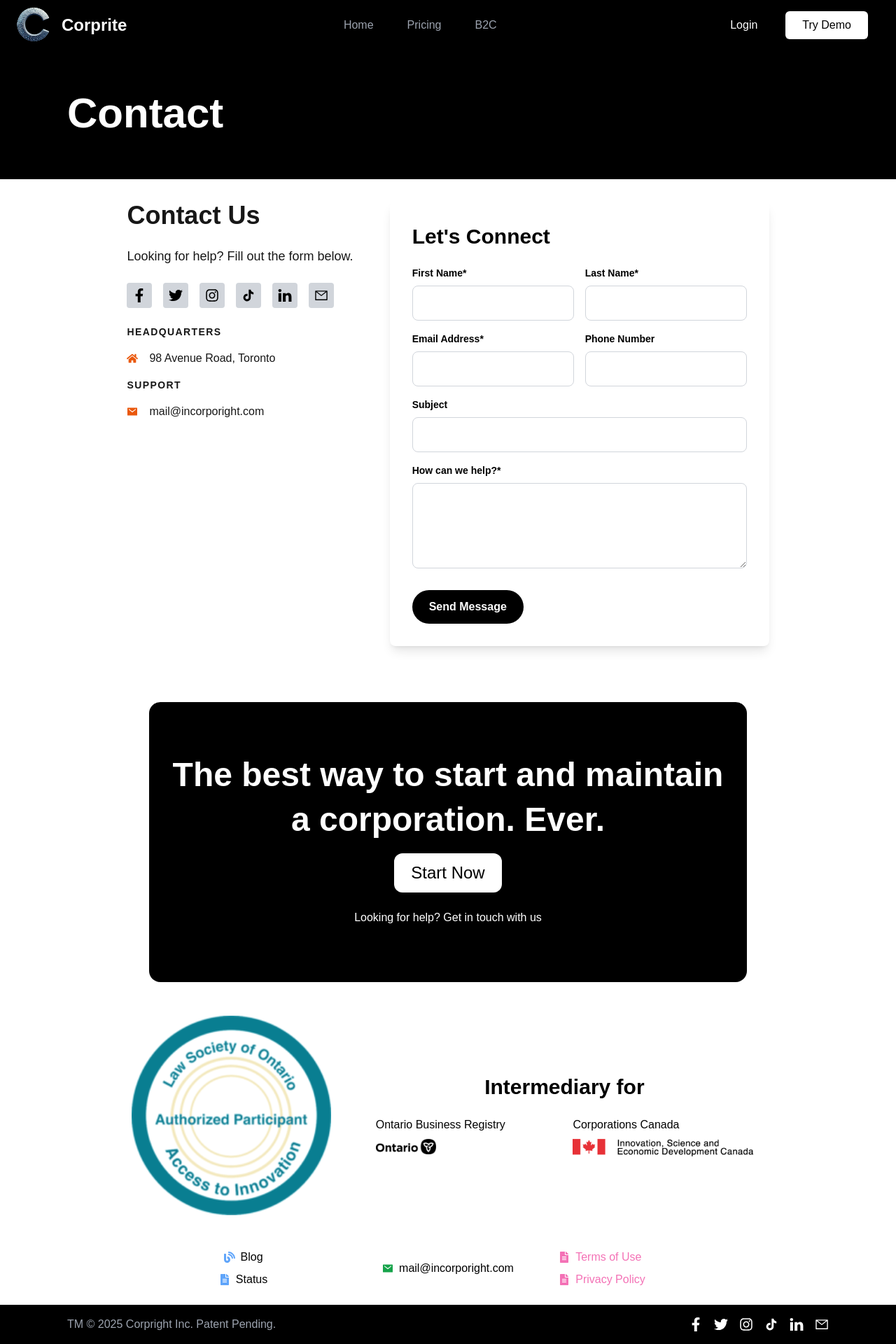
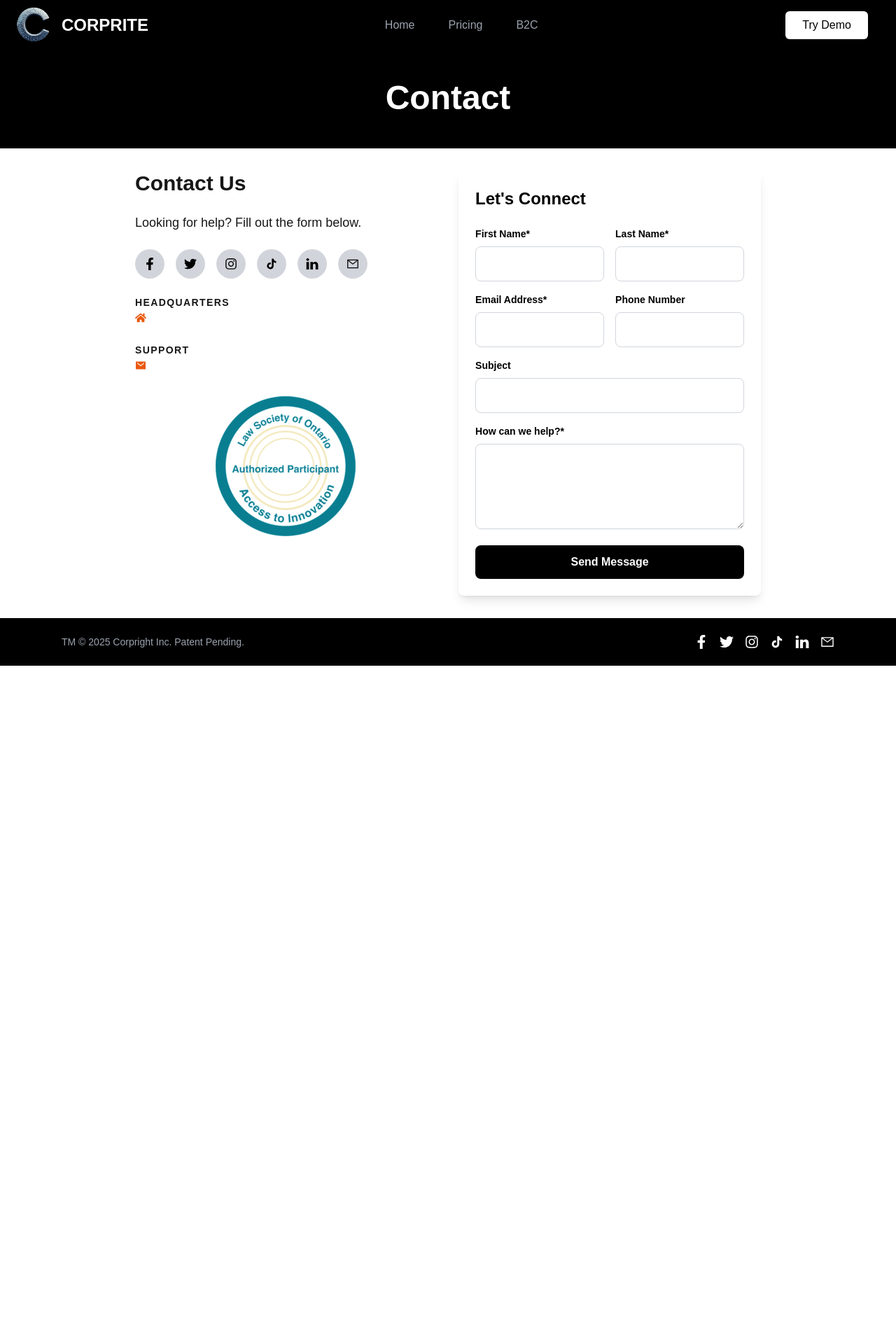
Before and after one commit to ssparmar8/next-js-ui-, a Next.js app: page /contact in a window 1280 px wide. Shown: the part 12-1932 px from the top of the page at 70% size. After the commit the page ends 963 px from the top, so only its background shows below. Built offline with nearby package versions, Linux system fonts and the light colour scheme.

Commit message:
All update

```diff
--- a/app/components/Navbar.jsx
+++ b/app/components/Navbar.jsx
@@ -21,7 +21,7 @@ const Navbar = () => {
             width={64}
           />
         </Link>
-        <p className="text-2xl font-bold text-white ml-2">Corprite</p>
+        <p className="text-2xl font-bold text-white ml-2">CORPRITE</p>
       </div>
 
       <ul className="hidden md:flex gap-6 lg:gap-12 text-gray-400">
@@ -93,9 +93,9 @@ const Navbar = () => {
           passHref
           target="_blank"
         >
-          <button className="bg-black hover:bg-gray-800 text-white py-2 px-6 rounded-md transition duration-300">
+          {/* <button className="bg-black hover:bg-gray-800 text-white py-2 px-6 rounded-md transition duration-300">
             Login
-          </button>
+          </button> */}
         </Link>
         <Link href="/contact" passHref>
           <button className="bg-white hover:bg-gray-100 text-black py-2 px-6 rounded-md transition duration-300">
--- a/app/components/SliderTest.jsx
+++ b/app/components/SliderTest.jsx
@@ -5,7 +5,7 @@ import Image from 'next/image';
 const SliderTest = () => {
   const slides = [
     {
-      image: '/images/image55552555.png',
+      image: '/images/Desktop111.jpg',
       title: 'Dashboard',
       content: ' Effortlessly manage your entities with a centralized dashboard that brings together critical company data. View and download general information, shareholder details, share classes,directors, officers, and cap tables—all with just a click.'
     },
--- a/app/contact/page.tsx
+++ b/app/contact/page.tsx
@@ -1,29 +1,17 @@
 'use client';
 import React, { useState } from "react";
-import { FaHome, FaFacebookF, FaInstagram, FaTwitter, FaFileAlt, FaBlog } from "react-icons/fa";
+import { FaHome, FaFacebookF, FaInstagram, FaTwitter, FaFileAlt } from "react-icons/fa";
 import { IoMailSharp } from "react-icons/io5";
 import { TfiLinkedin } from "react-icons/tfi";
 import { AiOutlineMail } from "react-icons/ai";
 import { BiLogoTiktok } from "react-icons/bi";
-import ReCAPTCHA from "react-google-recaptcha";
 import Image from 'next/image';
-import CompanyLogo from '../../public/images/logoAct.png';
-import Ontario from '../../public/images/ontario.png';
-import Innovation from '../../public/images/innovation.png';
 import Link from 'next/link';
 import Navbar from "../components/Navbar";
-
+import CompanyLogo from '../../public/images/logoAct.png';
 
 const Contact = () => {
-
-  // const Sitekey = process.env.NEXT_PUBLIC_RECAPTCHA_SITE_KEY || "";
-
   const [captchaValid, setCaptchaValid] = useState(false);
-
-
-  const handleCaptchaChange = (value: string | null) => {
-    setCaptchaValid(!!value);
-  };
 
   const handleSubmit = (e: React.FormEvent) => {
     e.preventDefault();
@@ -38,105 +26,107 @@ const Contact = () => {
     <div className="flex flex-col min-h-screen">
       <Navbar />
 
-      <div className="w-full bg-black py-12 sm:py-16 mt-16 md:mt-20">
-        <div className="max-w-6xl mx-auto px-4 sm:px-6 md:px-8">
-          <h1 className="text-white text-3xl sm:text-4xl md:text-6xl font-bold text-center md:text-left">
+      <header className="bg-black py-12 mt-16 md:mt-20">
+        <div className="max-w-6xl mx-auto px-6">
+          <h1 className="text-white text-3xl sm:text-5xl font-bold text-center">
             Contact
           </h1>
         </div>
-      </div>
+      </header>
 
-      <div className="flex flex-col md:flex-row gap-8 md:gap-12 py-8 px-4 sm:px-6 md:px-8 max-w-6xl mx-auto">
-        <div className="w-full md:w-1/2">
-          <h2 className="text-2xl sm:text-3xl md:text-4xl font-semibold mb-4 sm:mb-6">
-            Contact Us
-          </h2>
-          <p className="text-base sm:text-lg mb-4 sm:mb-6">
-            Looking for help? Fill out the form below.
-          </p>
+      <main className="flex flex-col md:flex-row gap-8 py-8 px-6 max-w-6xl mx-auto">
 
-          <div className="flex flex-wrap gap-3 sm:gap-4 mb-6">
-            {[
-              { Icon: FaFacebookF, link: "https://facebook.com" },
-              { Icon: FaTwitter, link: "https://twitter.com" },
-              { Icon: FaInstagram, link: "https://instagram.com" },
-              { Icon: BiLogoTiktok, link: "https://tiktok.com" },
-              { Icon: TfiLinkedin, link: "https://linkedin.com" },
-              { Icon: AiOutlineMail, link: "mailto:mail@incorporight.com" }
-            ].map(({ Icon, link }, idx) => (
-              <div key={idx} className="bg-gray-300 p-2 sm:p-2 rounded">
-                <a href={link} target="_blank" rel="noopener noreferrer">
-                  <Icon className="text-black text-lg sm:text-xl" />
-                </a>
-              </div>
+        <section className="w-full md:w-1/2">
+          <h2 className="text-2xl sm:text-3xl font-semibold mb-6">Contact Us</h2>
+          <p className="text-lg mb-6">Looking for help? Fill out the form below.</p>
+
+          <div className="flex flex-wrap gap-4 mb-6">
+            {[{
+              Icon: FaFacebookF, link: "https://facebook.com"
+            }, {
+              Icon: FaTwitter, link: "https://twitter.com"
+            }, {
+              Icon: FaInstagram, link: "https://instagram.com"
+            }, {
+              Icon: BiLogoTiktok, link: "https://tiktok.com"
+            }, {
+              Icon: TfiLinkedin, link: "https://linkedin.com"
+            }, {
+              Icon: AiOutlineMail, link: "mailto:mail@incorporight.com"
+            }].map(({ Icon, link }, idx) => (
+              <a href={link} key={idx} target="_blank" rel="noopener noreferrer" className="bg-gray-300 p-3 rounded-full">
+                <Icon className="text-black text-lg" />
+              </a>
             ))}
           </div>
 
-          <h3 className="text-xs sm:text-sm font-semibold tracking-widest mb-2 sm:mb-4">
-            HEADQUARTERS
-          </h3>
-          <p className="flex items-center gap-3 sm:gap-4 mb-3 sm:mb-4">
-            <FaHome className="text-orange-600" /> 98 Avenue Road, Toronto
-          </p>
+          <div className="mb-6">
+            <h3 className="text-sm font-semibold tracking-widest">HEADQUARTERS</h3>
+            <p className="flex items-center gap-3 text-white">
+              <FaHome className="text-orange-600" /> 98 Avenue Road, Toronto
+            </p>
+          </div>
 
-          <h3 className="text-xs sm:text-sm font-semibold tracking-widest mb-2 sm:mb-4">
-            SUPPORT
-          </h3>
-          <p className="flex items-center gap-3 sm:gap-4">
-            <IoMailSharp className="text-orange-600" /> mail@incorporight.com
-          </p>
-        </div>
+          <div>
+            <h3 className="text-sm font-semibold tracking-widest">SUPPORT</h3>
+            <p className="flex items-center gap-3 text-white">
+              <IoMailSharp className="text-orange-600" /> mail@incorporight.com
+            </p>
+          </div>
 
-        <div className="w-full md:w-1/2 bg-white text-black rounded-lg shadow-lg p-4 sm:p-6 md:p-8 lg:w-4/5">
-          <h2 className="text-xl sm:text-2xl md:text-3xl font-semibold mb-4 sm:mb-6">
-            Let&apos;s Connect
-          </h2>
+          <div className="mt-8 flex justify-center">
+            <Image src={CompanyLogo} alt="Company Logo" width={200} height={150} />
+          </div>
+        </section>
+
+        <section className="w-full md:w-1/2 bg-white text-black rounded-lg shadow-lg p-6">
+          <h2 className="text-xl sm:text-2xl font-semibold mb-6">Let's Connect</h2>
           <form onSubmit={handleSubmit}>
-            <div className="flex flex-col md:flex-row gap-4 mb-4">
-              <div className="w-full">
+            <div className="grid grid-cols-1 md:grid-cols-2 gap-4 mb-4">
+              <div>
                 <label htmlFor="firstName" className="block text-sm font-semibold mb-2">
                   First Name*
                 </label>
                 <input
                   id="firstName"
                   type="text"
-                  className="w-full p-2 sm:p-3 border border-gray-300 rounded-lg"
+                  className="w-full p-3 border border-gray-300 rounded-lg"
                   required
                 />
               </div>
-              <div className="w-full">
+              <div>
                 <label htmlFor="lastName" className="block text-sm font-semibold mb-2">
                   Last Name*
                 </label>
                 <input
                   id="lastName"
                   type="text"
-                  className="w-full p-2 sm:p-3 border border-gray-300 rounded-lg"
+                  className="w-full p-3 border border-gray-300 rounded-lg"
                   required
                 />
               </div>
             </div>
 
-            <div className="flex flex-col md:flex-row gap-4 mb-4">
-              <div className="w-full">
+            <div className="grid grid-cols-1 md:grid-cols-2 gap-4 mb-4">
+              <div>
                 <label htmlFor="email" className="block text-sm font-semibold mb-2">
                   Email Address*
                 </label>
                 <input
                   id="email"
                   type="email"
-                  className="w-full p-2 sm:p-3 border border-gray-300 rounded-lg"
+                  className="w-full p-3 border border-gray-300 rounded-lg"
                   required
                 />
               </div>
-              <div className="w-full">
+              <div>
                 <label htmlFor="phone" className="block text-sm font-semibold mb-2">
                   Phone Number
                 </label>
                 <input
                   id="phone"
                   type="tel"
-                  className="w-full p-2 sm:p-3 border border-gray-300 rounded-lg"
+                  className="w-full p-3 border border-gray-300 rounded-lg"
                 />
               </div>
             </div>
@@ -148,7 +138,7 @@ const Contact = () => {
               <input
                 id="subject"
                 type="text"
-                className="w-full p-2 sm:p-3 border border-gray-300 rounded-lg"
+                className="w-full p-3 border border-gray-300 rounded-lg"
               />
             </div>
 
@@ -159,149 +149,36 @@ const Contact = () => {
               <textarea
                 id="help"
                 rows={4}
-                className="w-full p-2 sm:p-3 border border-gray-300 rounded-lg"
+                className="w-full p-3 border border-gray-300 rounded-lg"
                 required
               ></textarea>
             </div>
 
-            <div className="mb-6">
-              {/* <ReCAPTCHA
-              sitekey={Sitekey}
-                onChange={handleCaptchaChange}
-              /> */}
-            </div>
-
             <button
               type="submit"
-              className="w-full sm:w-auto bg-black text-white py-2 px-4 sm:py-3 sm:px-6 rounded-full font-semibold"
+              className="w-full bg-black text-white py-3 rounded-lg font-semibold hover:bg-gray-800 transition"
             >
               Send Message
             </button>
           </form>
-        </div>
-      </div>
+        </section>
 
-      <div className="w-full bg-white h-auto min-h-screen flex flex-col justify-start items-center pt-12">
-        <div className="w-11/12 lg:w-2/3 bg-black h-auto md:h-[50vh] rounded-2xl flex flex-col justify-center items-center text-center py-8 px-4">
-          <p className="text-3xl md:text-4xl lg:text-5xl font-bold text-white mb-4">
-            The best way to start and maintain
+      </main>
+
+      <footer className="bg-black py-6">
+        <div className="max-w-6xl mx-auto px-6 flex flex-col sm:flex-row items-center justify-between">
+          <p className="text-gray-400 text-sm text-center sm:text-left mb-4 sm:mb-0">
+            TM © 2025 Corpright Inc. Patent Pending.
           </p>
-          <p className="text-3xl md:text-4xl lg:text-5xl font-bold text-white mb-6">
-            a corporation. Ever.
-          </p>
-          <Link href="/contact">
-            <button className="text-lg md:text-2xl bg-white text-black px-4 md:px-6 py-2 md:py-3 rounded-xl mb-6">
-              Start Now
-            </button>
-          </Link>
-          <p className="text-white text-sm md:text-base">
-            Looking for help? Get in touch with us
-          </p>
-        </div>
-
-        <div className="flex flex-col md:flex-row justify-center items-center gap-6 md:gap-12 py-12 px-6 max-w-6xl mx-auto">
-          <div className="w-full md:w-1/3 flex justify-center mb-6 md:mb-0">
-            <Image
-              src={CompanyLogo}
-              alt="Startups"
-              className="w-3/4 md:w-full max-w-md h-auto"
-            />
-          </div>
-
-          <div className="w-full text-black  md:w-2/3 flex flex-col p-4">
-            <p className="text-center md:text-center text-xl md:text-3xl font-semibold mb-6 text-black">
-              Intermediary for
-            </p>
-            <div className="flex flex-col md:flex-row gap-6">
-              <div className="w-full md:w-1/2 text-center md:text-left">
-                <p className="pb-2">Ontario Business Registry</p>
-                <Image
-                  src={Ontario}
-                  alt="Ontario Business Registry"
-                  className="w-1/3 mx-auto md:mx-0"
-                />
-              </div>
-              <div className="w-full md:w-1/2 text-center md:text-left">
-                <p className="pb-2">Corporations Canada</p>
-                <Image
-                  src={Innovation}
-                  alt="Corporations Canada"
-                  className="w-full mx-auto md:mx-0"
-                />
-              </div>
-            </div>
+          <div className="flex gap-4">
+            {[FaFacebookF, FaTwitter, FaInstagram, BiLogoTiktok, TfiLinkedin, AiOutlineMail].map((Icon, idx) => (
+              <a href="#" key={idx} className="text-white text-xl hover:text-gray-400 transition">
+                <Icon />
+              </a>
+            ))}
           </div>
         </div>
-
-        <div className="w-11/12 text-black lg:w-2/3 flex flex-col text-center md:text-left">
-          <div className="grid grid-cols-1 sm:grid-cols-3 gap-6 mb-6">
-            <div className="flex flex-col gap-2">
-              <p className="flex justify-center md:justify-center items-center gap-2">
-                <FaBlog className="text-blue-400" />
-                Blog
-              </p>
-              <p className="flex justify-center md:justify-center items-center gap-2">
-                <FaFileAlt className="text-blue-400" />
-                Status
-              </p>
-            </div>
-
-            <div className="flex flex-col items-center justify-center gap-2">
-              <p className="flex justify-center items-center gap-2">
-                <IoMailSharp className="text-green-600" />
-                mail@incorporight.com
-              </p>
-            </div>
-
-            <div className="flex flex-col gap-2">
-              <p className="flex justify-center md:justify-start items-center gap-2">
-                <FaFileAlt className="text-pink-400" />
-                <a href="https://incorporight.com/terms-of-service/"  target='_blank' className="text-pink-400 hover:text-pink-600">Terms of Use</a>
-              </p>
-              <p className="flex justify-center md:justify-start items-center gap-2">
-                <FaFileAlt className="text-pink-400" />
-                <a href="https://incorporight.com/privacy-policy/"  target='_blank' className="text-pink-400 hover:text-pink-600">Privacy Policy</a>
-              </p>
-            </div>
-          </div>
-        </div>
-
-        <div className="w-full h-auto bg-black px-4 lg:px-24 py-4">
-          <nav className="flex flex-col sm:flex-row items-center justify-between text-center sm:text-left">
-            <ul className="flex flex-col sm:flex-row gap-4 sm:gap-8 text-gray-400 text-sm sm:text-base mb-0">
-              <li>
-                <Link
-                  href="/about"
-                  className="hover:text-white"
-                >
-                  TM © 2025 Corpright Inc. Patent Pending.
-                </Link>
-              </li>
-            </ul>
-            <div className="flex gap-4">
-              <a href="https://facebook.com" target="_blank" rel="noopener noreferrer">
-                <FaFacebookF className="text-white text-xl" />
-              </a>
-              <a href="https://twitter.com" target="_blank" rel="noopener noreferrer">
-                <FaTwitter className="text-white text-xl" />
-              </a>
-              <a href="https://instagram.com" target="_blank" rel="noopener noreferrer">
-                <FaInstagram className="text-white text-xl" />
-              </a>
-              <a href="https://tiktok.com" target="_blank" rel="noopener noreferrer">
-                <BiLogoTiktok className="text-white text-xl" />
-              </a>
-              <a href="https://linkedin.com" target="_blank" rel="noopener noreferrer">
-                <TfiLinkedin className="text-white text-xl" />
-              </a>
-              <a href="mailto:mail@incorporight.com" target="_blank" rel="noopener noreferrer">
-                <AiOutlineMail className="text-white text-xl" />
-              </a>
-            </div>
-          </nav>
-        </div>
-      </div>
-
+      </footer>
     </div>
   );
 };
```
Also changed, not shown: public/images/image55552555.png (deleted), 1 other file (tests, documents, lock files or other folders).
